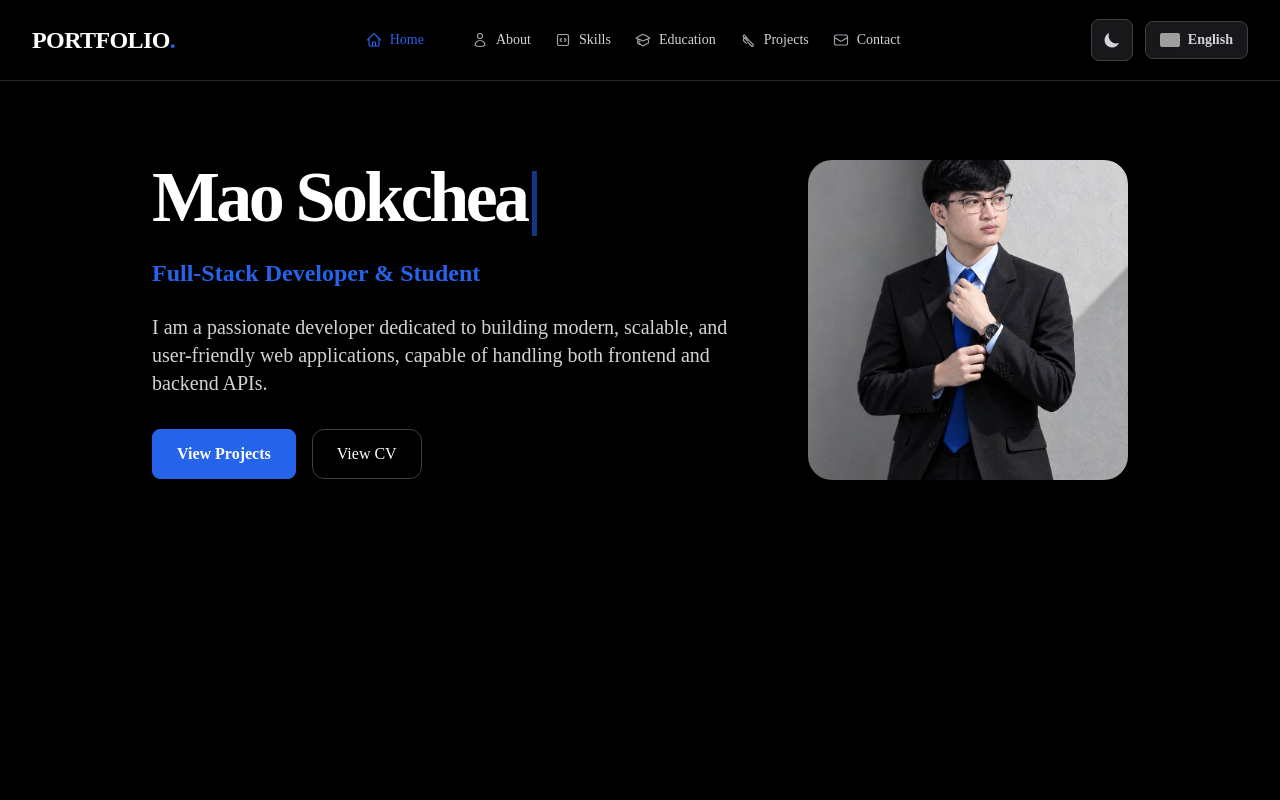
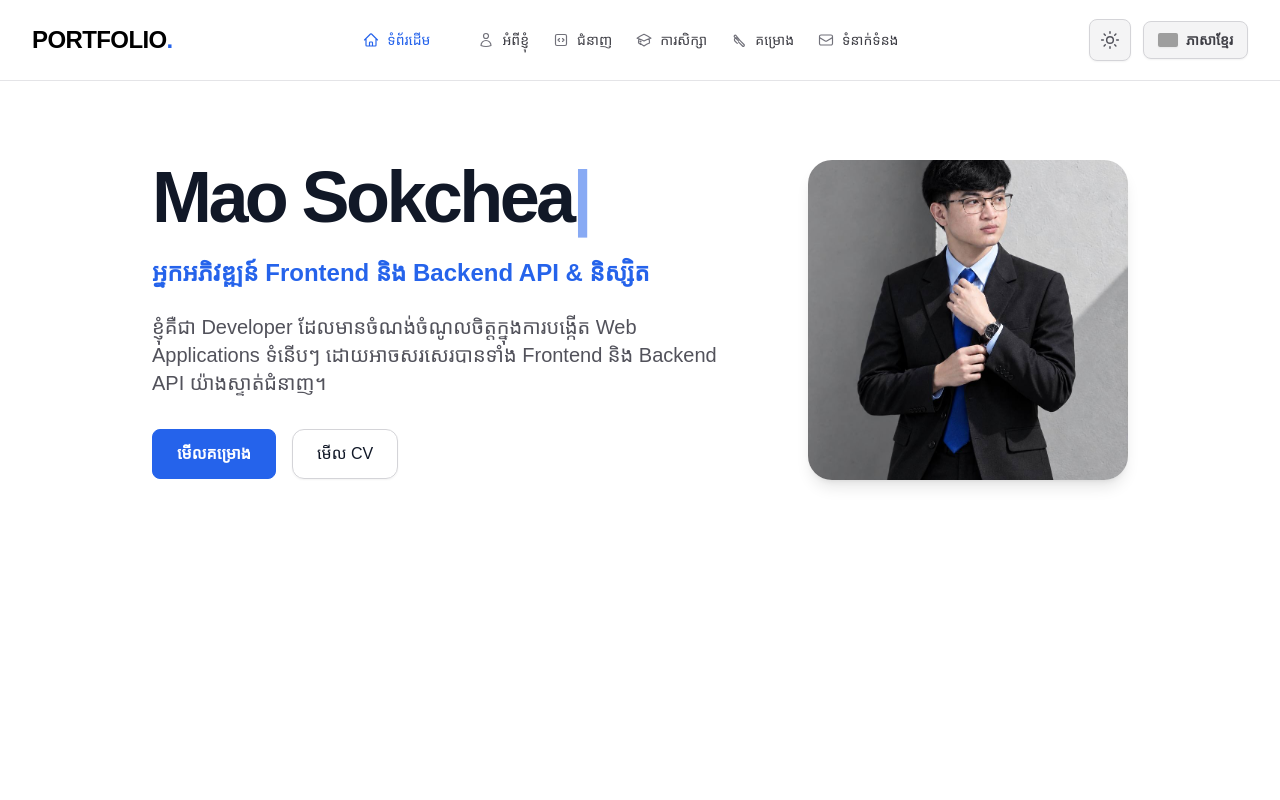
Before and after one commit to Maosokchea1/My_ProfolioSokchea, a React (Create React App) app: page / in a window 1280 px wide. Shown: the top 800 px of the page. Built offline with nearby package versions, Linux system fonts and the light colour scheme; grey boxes are pictures that could not be loaded; a web font is replaced by a local one.

Commit message:
Update code all

```diff
--- a/src/App.js
+++ b/src/App.js
@@ -20,8 +20,11 @@ import { en } from './data/english';
 import { km } from './data/khmer';
 
 function App() {
-  const [lang, setLang] = useState('English');
-  const [isDarkMode, setIsDarkMode] = useState(true);
+  // 👇 កែត្រង់នេះ៖ ឱ្យចាប់ផ្តើមដំបូងជាភាសាខ្មែរ
+  const [lang, setLang] = useState('ភាសាខ្មែរ');
+
+  // 👇 កែត្រង់នេះ៖ ឱ្យចាប់ផ្តើមដំបូងជា Light Mode (false = ពណ៌ស)
+  const [isDarkMode, setIsDarkMode] = useState(false);
 
   const t = lang === 'English' ? en : km;
 
@@ -49,7 +52,7 @@ function App() {
 
       <main className="pt-16">
         <section id="home">
-          <Home t={t} isDarkMode={isDarkMode} />
+          <Home t={t} isDarkMode={isDarkMode} lang={lang} />
           <Hero t={t} isDarkMode={isDarkMode} lang={lang} />
         </section>
 
```
